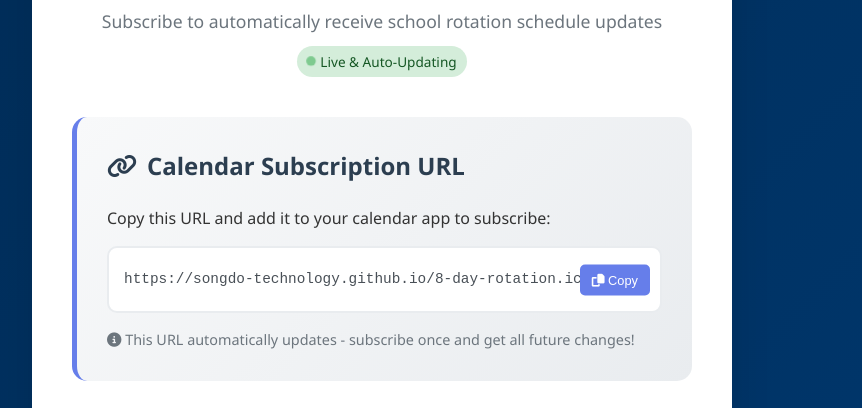
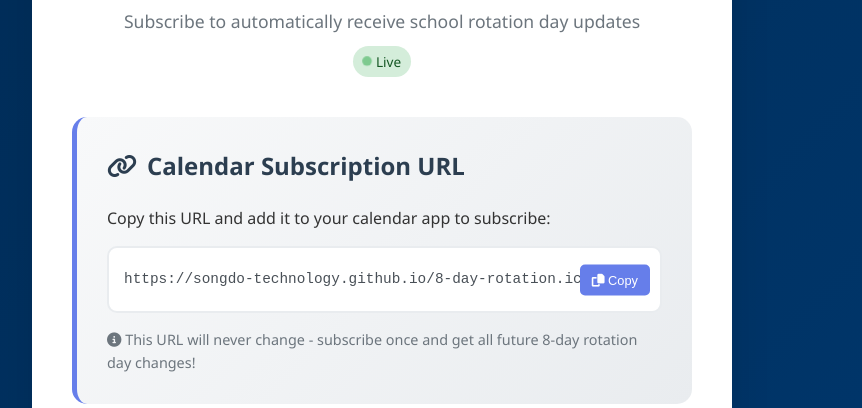
Before and after one commit to songdo-technology/songdo-technology.github.io, a plain HTML site: page index.html in a window 1280 px wide. Shown: the part 249-657 px from the top of the page, without its empty margins (258-1120 px from the left). Drawn offline with Linux system fonts and the light colour scheme.

Commit message:
some sentence improvements for Update: index.html

```diff
--- a/index.html
+++ b/index.html
@@ -3,7 +3,7 @@
 <head>
     <meta charset="UTF-8">
     <meta name="viewport" content="width=device-width, initial-scale=1.0">
-    <title>School Calendar Subscription</title>
+    <title>School 8-Day Rotation Day Subscription</title>
     <link href="https://cdnjs.cloudflare.com/ajax/libs/font-awesome/6.4.0/css/all.min.css" rel="stylesheet">
     <style>
         * {
@@ -361,10 +361,10 @@
                 <i class="fas fa-calendar-alt"></i>
             </div>
             <h1>8-Day Rotation Calendar</h1>
-            <p>Subscribe to automatically receive school rotation schedule updates</p>
+            <p>Subscribe to automatically receive school rotation day updates</p>
             <div class="status-badge">
                 <div class="pulse-dot"></div>
-                Live & Auto-Updating
+                Live
             </div>
         </div>
 
@@ -384,7 +384,7 @@
 
             <p style="font-size: 0.9rem; color: #6c757d; margin-top: 10px;">
                 <i class="fas fa-info-circle"></i>
-                This URL automatically updates - subscribe once and get all future changes!
+                This URL will never change - subscribe once and get all future 8-day rotation day changes!
             </p>
         </div>
 
```
